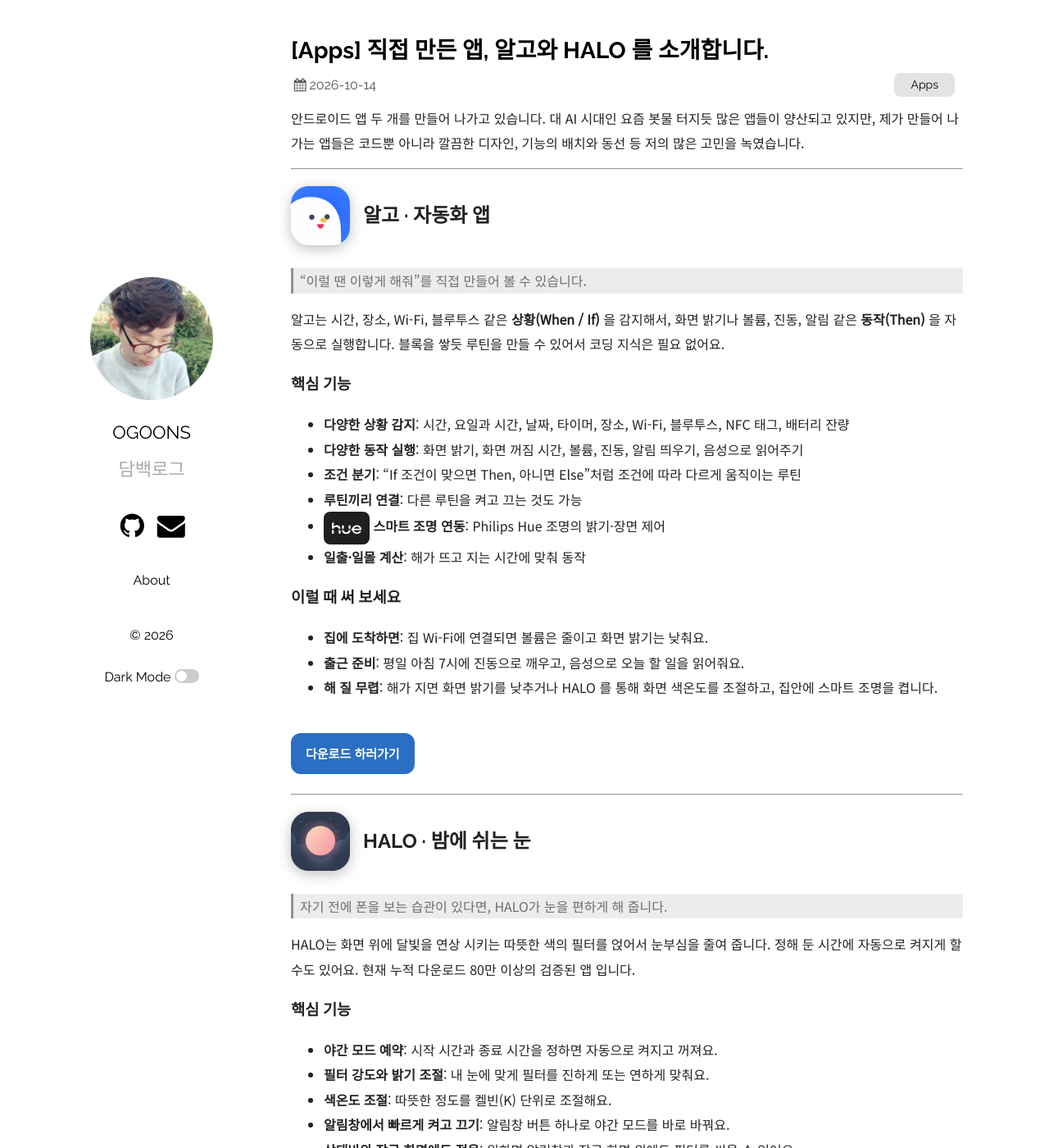
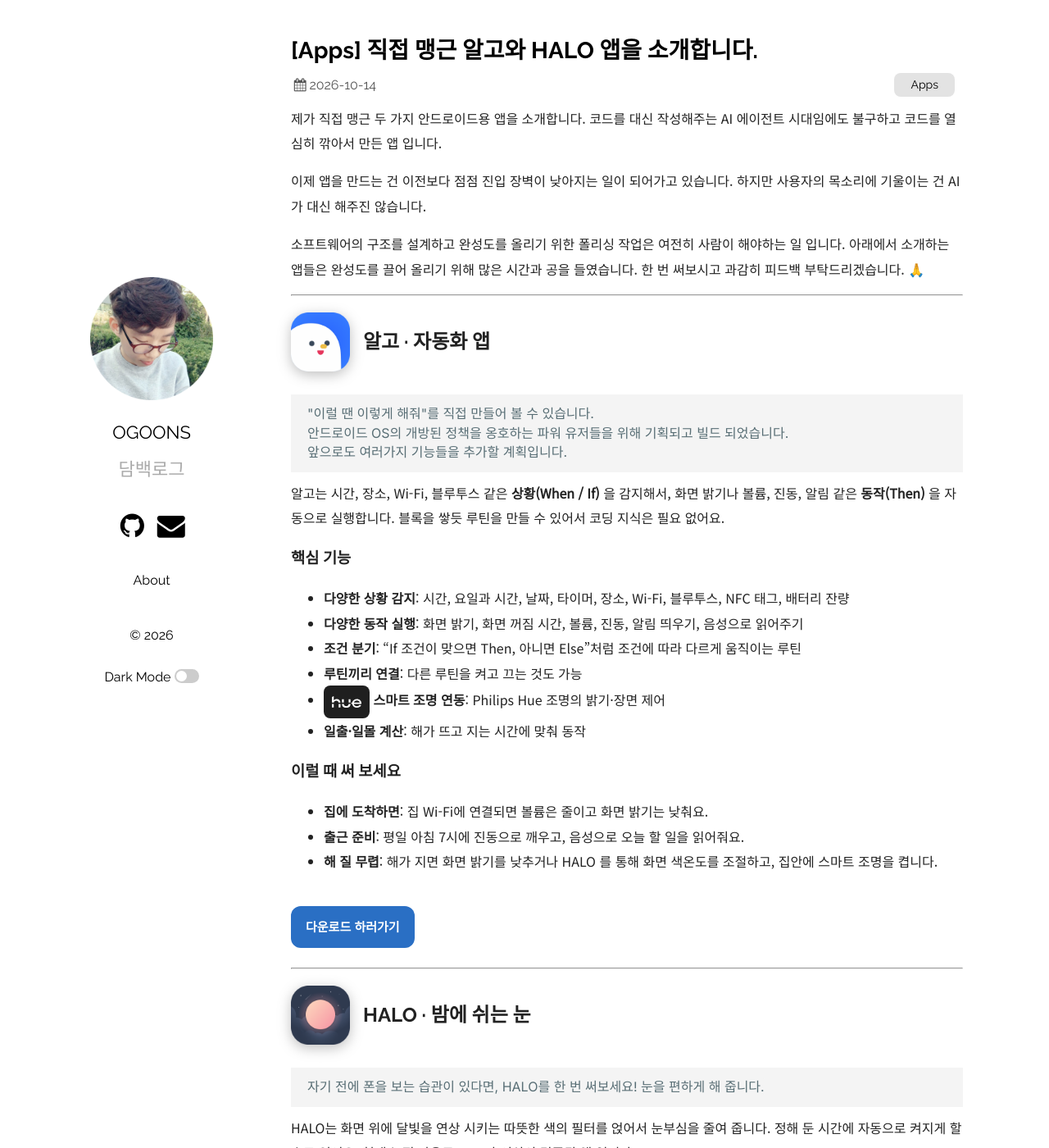
Before and after one commit to ogoons/ogoons.github.io, a Jekyll site: the page built from _posts/2026-10-14-apps-intro.md, in a window 1280 px wide and 1400 px high. Shown: the whole window at 82% size. Built offline with Jekyll 4.4.1, drawn with Linux system fonts in a browser that asks for light colours; comment, search, counter and statistics services are not loaded.

Commit message:
앱 소개 페이지 업데이트

````diff
--- a/_posts/2026-10-14-apps-intro.md
+++ b/_posts/2026-10-14-apps-intro.md
@@ -1,13 +1,19 @@
 ---
 layout: post
-title: "[Apps] 직접 만든 앱, 알고와 HALO 를 소개합니다."
+title: "[Apps] 직접 맹근 알고와 HALO 앱을 소개합니다."
 categories: Apps
 image: "/assets/images/algo-icon.png"
 ---
 
-안드로이드 앱 두 개를 만들어 나가고 있습니다.
-대 AI 시대인 요즘 봇물 터지듯 많은 앱들이 양산되고 있지만,
-제가 만들어 나가는 앱들은 코드뿐 아니라 깔끔한 디자인, 기능의 배치와 동선 등 저의 많은 고민을 녹였습니다.
+제가 직접 맹근 두 가지 안드로이드용 앱을 소개합니다.
+코드를 대신 작성해주는 AI 에이전트 시대임에도 불구하고 코드를 열심히 깎아서 만든 앱 입니다.
+
+이제 앱을 만드는 건 이전보다 점점 진입 장벽이 낮아지는 일이 되어가고 있습니다.
+하지만 사용자의 목소리에 기울이는 건 AI 가 대신 해주진 않습니다.
+
+소프트웨어의 구조를 설계하고 완성도를 올리기 위한 폴리싱 작업은 여전히 사람이 해야하는 일 입니다.
+아래에서 소개하는 앱들은 완성도를 끌어 올리기 위해 많은 시간과 공을 들였습니다.
+한 번 써보시고 과감히 피드백 부탁드리겠습니다. 🙏
 
 ---
 
@@ -16,7 +22,11 @@ image: "/assets/images/algo-icon.png"
 <h2>알고 · 자동화 앱</h2>
 </div>
 
-> "이럴 땐 이렇게 해줘"를 직접 만들어 볼 수 있습니다.
+```
+"이럴 땐 이렇게 해줘"를 직접 만들어 볼 수 있습니다.
+안드로이드 OS의 개방된 정책을 옹호하는 파워 유저들을 위해 기획되고 빌드 되었습니다.
+앞으로도 여러가지 기능들을 추가할 계획입니다.
+```
 
 알고는 시간, 장소, Wi-Fi, 블루투스 같은 **상황(When / If)** 을 감지해서, 화면 밝기나 볼륨, 진동, 알림 같은 **동작(Then)** 을 자동으로 실행합니다.
 블록을 쌓듯 루틴을 만들 수 있어서 코딩 지식은 필요 없어요.
@@ -45,7 +55,9 @@ image: "/assets/images/algo-icon.png"
 <h2>HALO · 밤에 쉬는 눈</h2>
 </div>
 
-> 자기 전에 폰을 보는 습관이 있다면, HALO가 눈을 편하게 해 줍니다.
+```
+자기 전에 폰을 보는 습관이 있다면, HALO를 한 번 써보세요! 눈을 편하게 해 줍니다.
+```
 
 HALO는 화면 위에 달빛을 연상 시키는 따뜻한 색의 필터를 얹어서 눈부심을 줄여 줍니다.
 정해 둔 시간에 자동으로 켜지게 할 수도 있어요. 현재 누적 다운로드 80만 이상의 검증된 앱 입니다.
````
